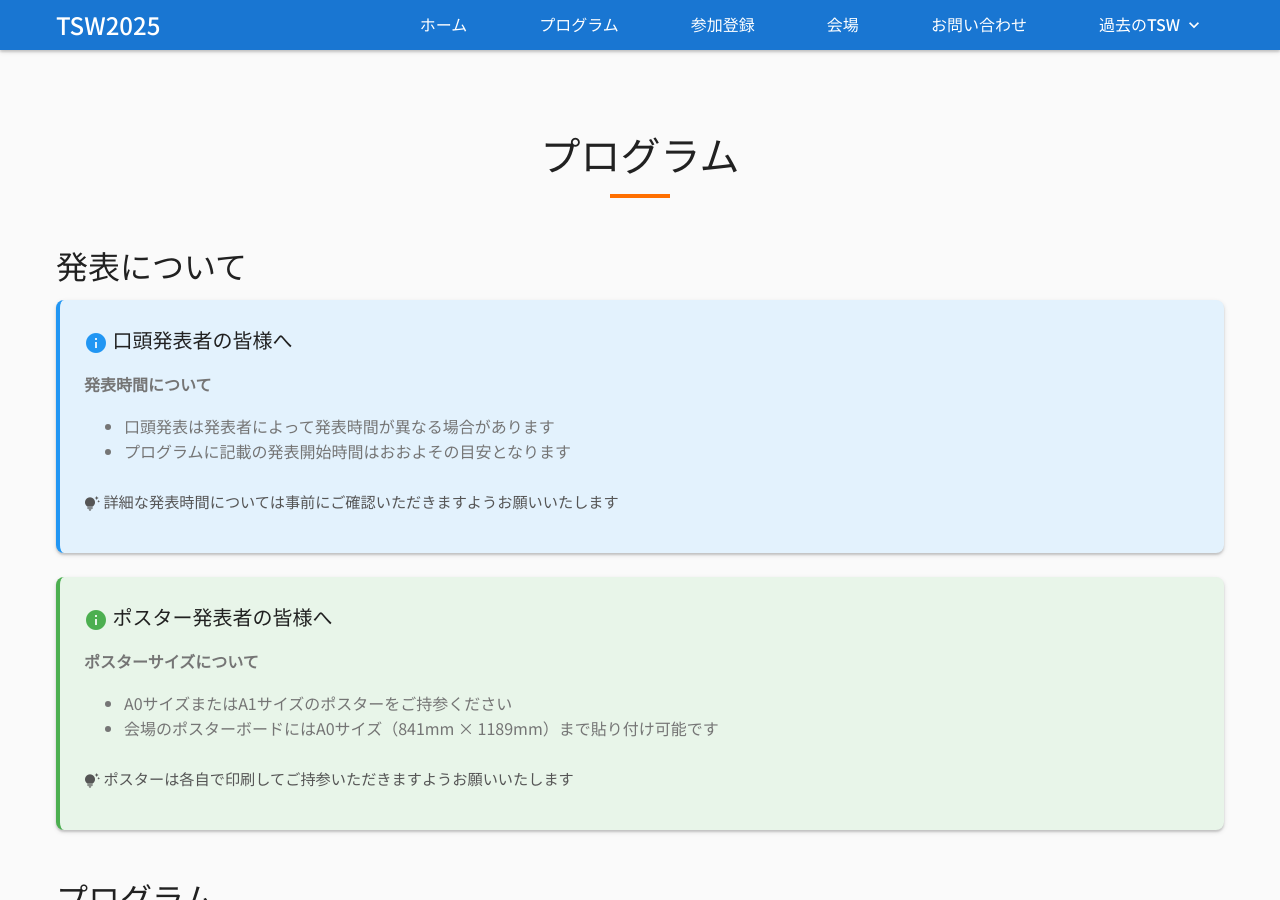
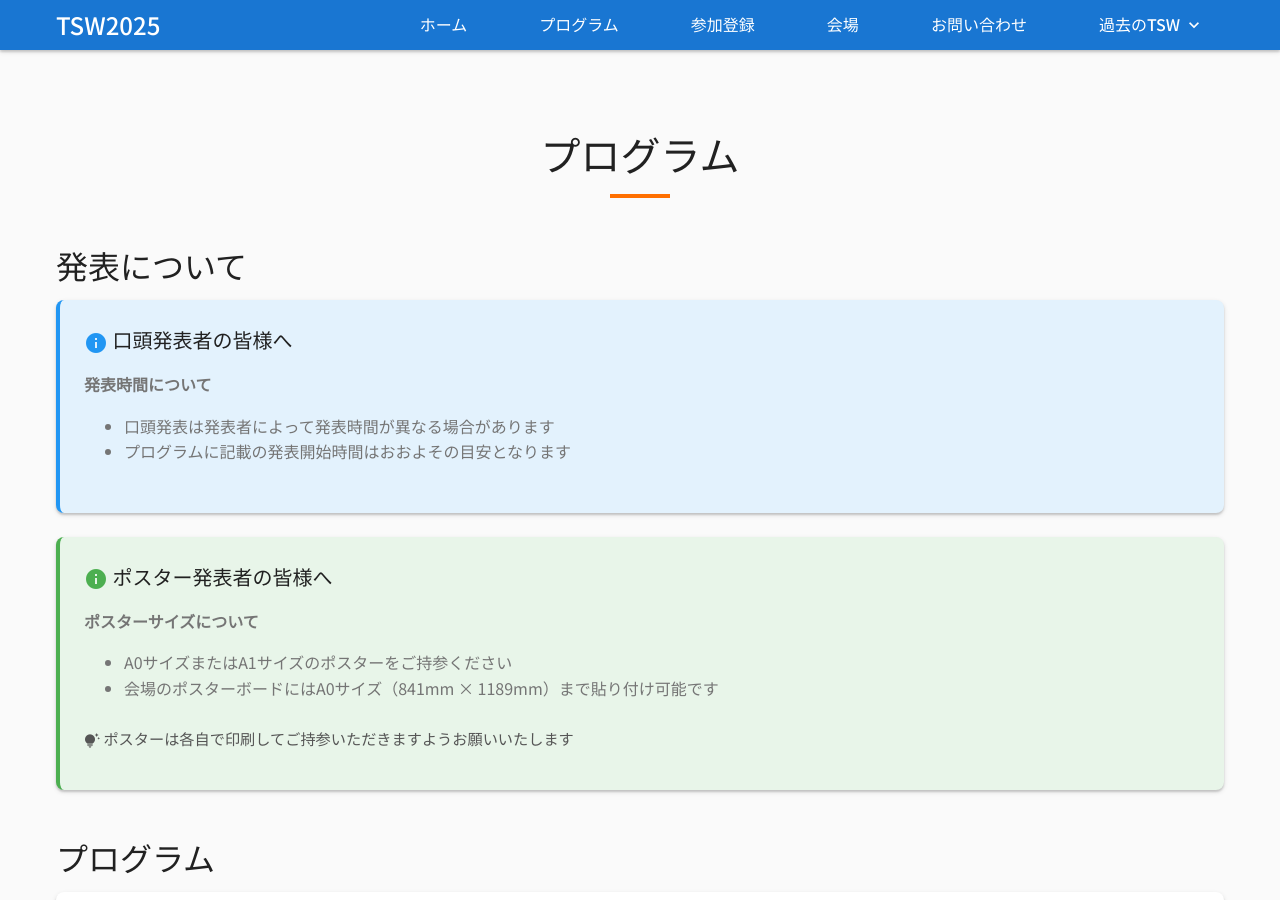
Before and after one commit to ogurilab/tsw2025, a Jekyll site: the page built from program.md, in a window 1280 px wide and 900 px high. Built offline with Jekyll 4.4.1, drawn with Linux system fonts in a browser that asks for light colours.

Commit message:
プログラムの発表時間に関する注意事項をコメントアウトしました。これにより、表示を整理し、必要に応じて情報を保持できるようにしました。

```diff
--- a/program.md
+++ b/program.md
@@ -54,10 +54,10 @@ title: プログラム
             <li>口頭発表は発表者によって発表時間が異なる場合があります</li>
             <li>プログラムに記載の発表開始時間はおおよその目安となります</li>
         </ul>
-        <p style="color: #555; font-size: 0.95rem;">
+        <!-- <p style="color: #555; font-size: 0.95rem;">
             <span class="material-icons" style="font-size: 1rem; vertical-align: text-bottom;">tips_and_updates</span>
             詳細な発表時間については事前にご確認いただきますようお願いいたします
-        </p>
+        </p> -->
     </div>
 </div>
 
```
